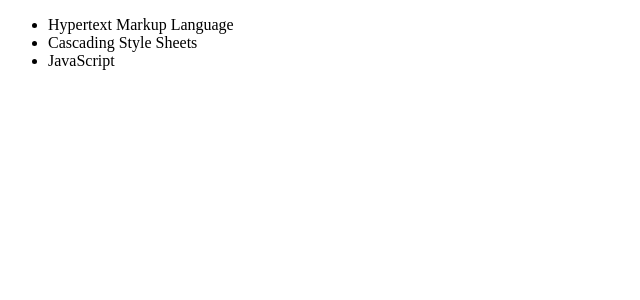
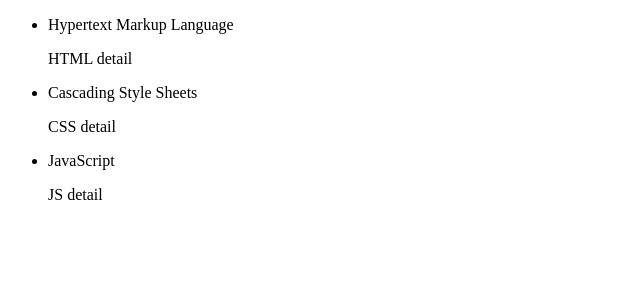
Before and after one commit to Scarlet-K/c0622-code-solutions, a React app in the folder react-accordion-component/: page / in a window 1280 px wide. Shown: the top 300 px of the page, without its empty margins (0-640 px from the left). Built offline with nearby package versions, Linux system fonts and the light colour scheme; the HTML template or start-up script is replaced by a standard one.

Commit message:
mounted details

```diff
--- a/react-accordion-component/src/index.jsx
+++ b/react-accordion-component/src/index.jsx
@@ -4,15 +4,15 @@
 const topics = [
   {
     language: 'Hypertext Markup Language',
-    details: 'HTML'
+    detail: 'HTML detail'
   },
   {
     language: 'Cascading Style Sheets',
-    details: 'CSS'
+    detail: 'CSS detail'
   },
   {
     language: 'JavaScript',
-    details: 'JS'
+    detail: 'JS detail'
   }
 ];
 
@@ -22,12 +22,32 @@
     this.state = {
       isClicked: false
     };
+    this.showDetail = this.showDetail.bind(this);
+  }
+
+  showDetail(event) {
+    this.setState({
+      isClicked: true
+    });
   }
 
   render() {
-    const accordion = topics.map((topic, index) =>
-      <li key={index} className='topic'>{topic.language}</li>
-    );
+    const accordion = topics.map((topic, index) => {
+      if (!this.showDetail) { // what can I check to make sure the correct detail is shown?
+        return (
+        <li key={index} onClick={this.showDetail}>
+          <p className='topic'>{topic.language}</p>
+          <p className='detail'>{topic.detail}</p>
+        </li>
+        );
+      }
+      return (
+        <li key={index} onClick={this.showDetail}>
+          <p className='topic'>{topic.language}</p>
+          <p className='detail'>{topic.detail}</p>
+        </li>
+      );
+    });
     return (
     <ul>{accordion}</ul>
     );
```
Also changed, not shown: 1 other file (tests, documents, lock files or other folders).
